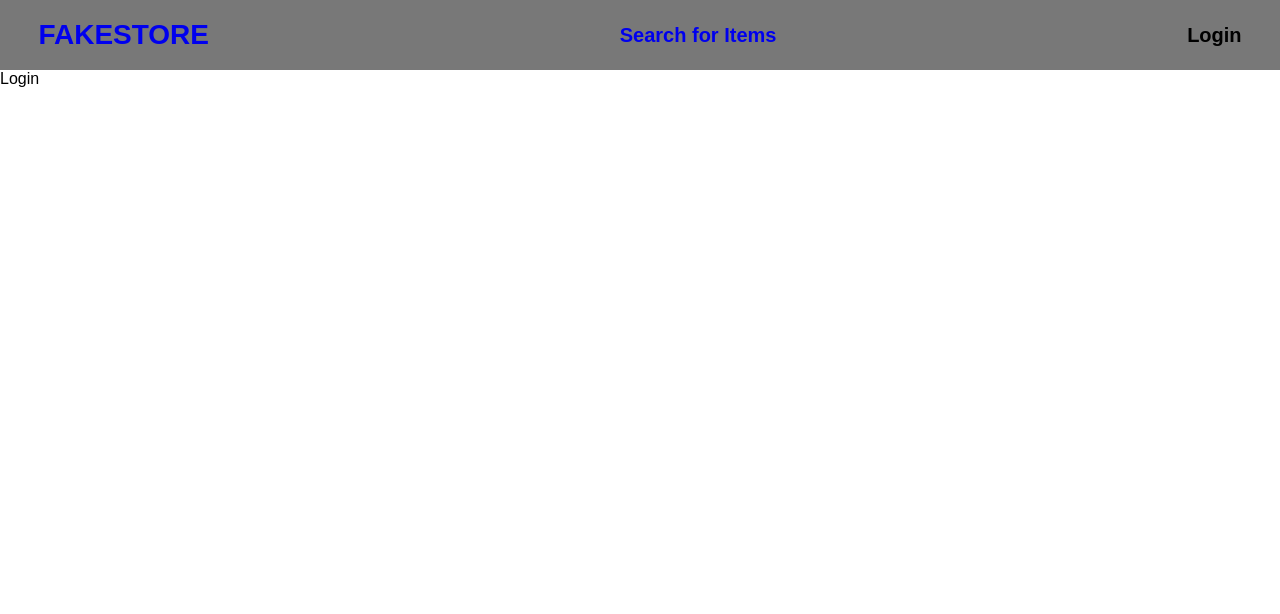
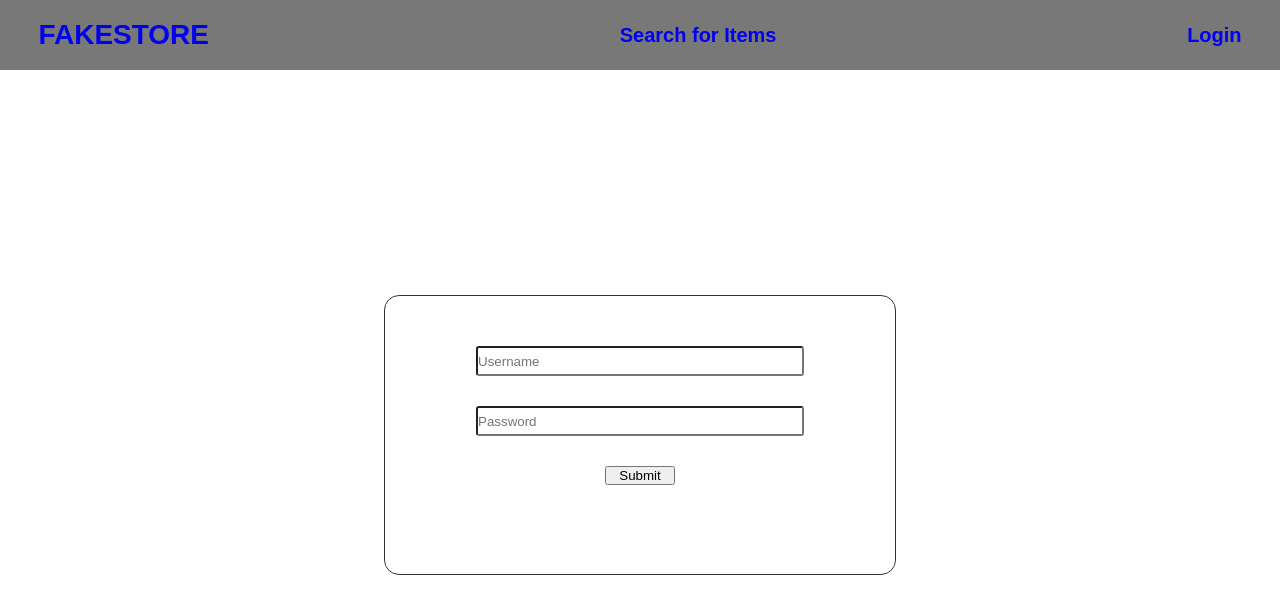
Before and after one commit to Trish-Cal/Fake-Store, a React (Vite) app: page /login in a window 1280 px wide. Shown: the top 614 px of the page. Built offline with nearby package versions, Linux system fonts and the light colour scheme.

Commit message:
committing files with local storage functionality for login

```diff
--- a/src/App.jsx
+++ b/src/App.jsx
@@ -1,4 +1,4 @@
-import { useState } from "react";
+import { useEffect, useState } from "react";
 import Header from "./components/Header/Header";
 import Home from "./pages/Home";
 import Details from "./pages/Details";
@@ -10,12 +10,21 @@ import "./App.css"
 function App() {
   const [products, setProducts] = useState([]);
   const [productsToDisplay, setProductsToDisplay] = useState([]);
+  const [token, setToken] = useState(null);
+
+  useEffect(()=>{
+    const localToken = localStorage.getItem("token");
+    if(localToken) {
+      setToken(localToken);
+    }
+  }, [])
  return  (
  <>
    <Header
      products={products}
      setProducts={setProducts}
      setProductsToDisplay={setProductsToDisplay}
+     token={token}
    />
    <Routes>
     <Route
@@ -30,7 +39,9 @@ function App() {
       }
     />
     <Route path="/product/details/:id" element={<Details />} />
-    <Route path="/login" element={<Login />} />
+    <Route path="/login"
+    element={<Login setToken={setToken} token={token} />}
+    />
     <Route
     path="*"
     element={
--- a/src/components/Header/Header.jsx
+++ b/src/components/Header/Header.jsx
@@ -7,6 +7,7 @@ export default function Header({
   products,
   setProducts,
   setProductsToDisplay,
+  token
  }) {
   const location = useLocation();
 
@@ -34,7 +35,10 @@ export default function Header({
    <Link to="/" className='login'>Search for Items</Link>
  )}
        <div className="button-cont">
-        <p className='login'>Login</p>
+    {!token && (
+      <Link to="/login" className='login'>
+    Login
+    </Link>)}
        </div>
     </header>
   );
--- a/src/components/Login/Login.css
+++ b/src/components/Login/Login.css
@@ -0,0 +1,29 @@
+.login-container{
+    display: flex;
+    align-items: center;
+    justify-content: center;
+    height: calc(100vh - 70px);
+
+}
+.login-form{
+    display: flex;
+    flex-direction: column;
+    align-items: center;
+    height: 35vh;
+    border: 1px solid rgb(50, 50, 50);
+    border-radius: 15px;
+    width: 40%;
+    padding: 50px;
+}
+
+.login-form input{
+    height: 30px;
+    border-radius: 3px;
+    width: 80%;
+    border: 1px sold lightgray;
+    margin-bottom: 30px;
+}
+
+.login-form button{
+    width: 70px;
+}
--- a/src/components/Login/Login.jsx
+++ b/src/components/Login/Login.jsx
@@ -1,7 +1,46 @@
-import React from 'react'
+import React, { useState } from 'react'
+import axiox from 'axios'
+import "./Login.css"
+import axios from 'axios';
 
-export default function Login() {
+export default function Login({ token, setToken }) {
+    const [username, setUserName] = useState("");
+    const [password, setPassword] = useState("");
+
+    const handleSubmit = (e) => {
+        e.preventDefault();
+        axios
+        .post("https://fakestoreapi.com/auth/login", { username, password })
+        .then((res) => {
+            console.log(res);
+            localStorage.setItem("token", res.data.token);
+            setToken(res.data.token);
+        })
+        .catch((err) => console.log(err));
+    };
+
   return (
-    <div>Login</div>
+    <div className='login-container'>
+
+      <form onSubmit={handleSubmit} className='login-form'>
+        <input
+        type="text"
+        placeholder="Username"
+        onChange={(e) => {setUserName(e.target.value);
+        }}
+        />
+        <input
+        type='password'
+        placeholder='Password'
+        onChange={(e) => {setPassword(e.target.value);
+        }}
+        />
+
+        <button>Submit</button>
+
+
+      </form>
+
+    </div>
   )
 }
```
